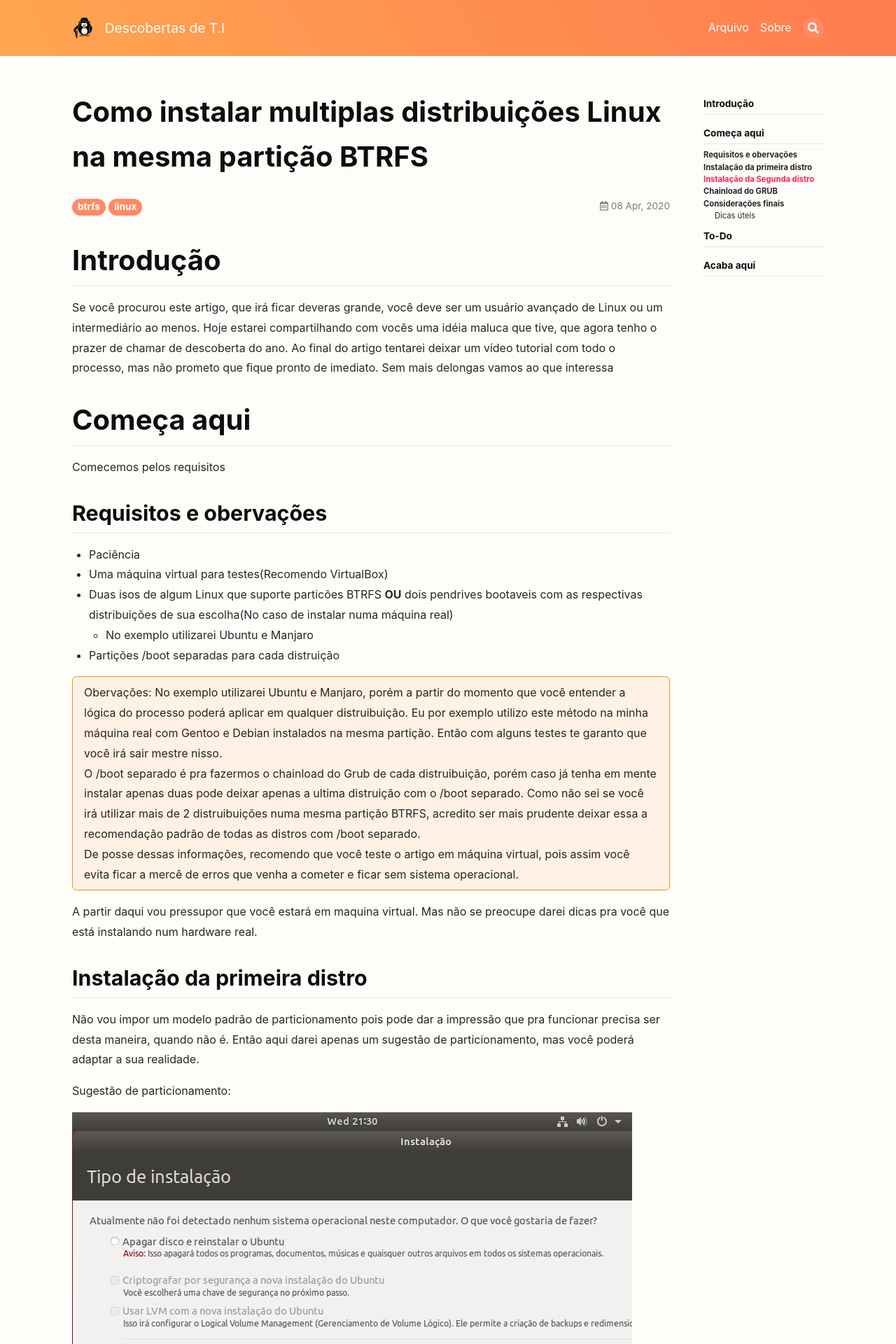
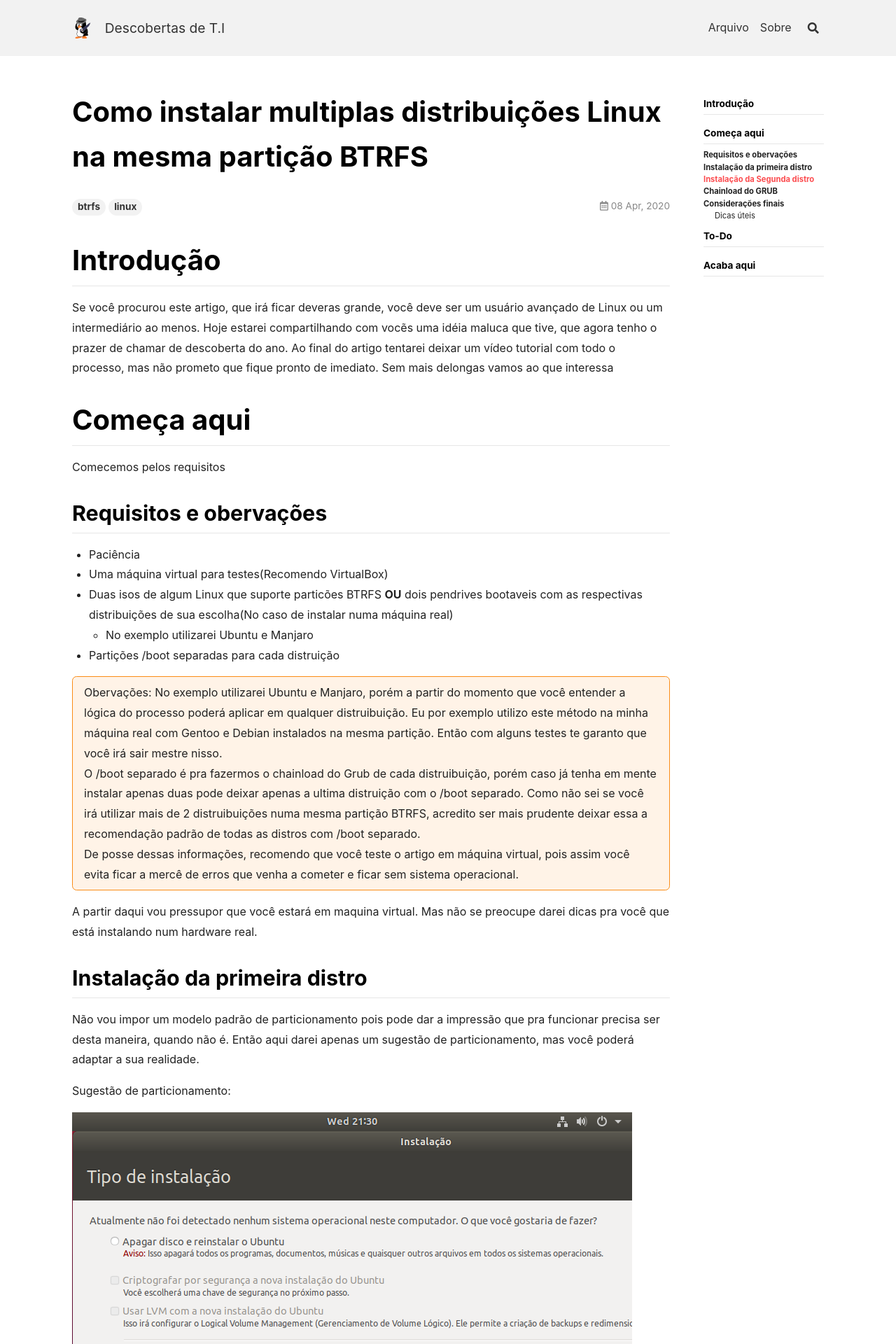
Before and after one commit to descobertasdeti/descobertasdeti.github.io, a Jekyll site: the page built from _posts/2020-04-08-como-instalar-multiplas-distribuicoes-na-mesma-particao-btrfs.md, in a window 1280 px wide. Shown: the top 1920 px of the page at 70% size. Built offline with Jekyll 4.4.1, drawn with Linux system fonts in a browser that asks for light colours; nearby versions of some CDN libraries; comment, search, counter and statistics services are not loaded.

Commit message:
Update some files

````diff
--- a/_config.yml
+++ b/_config.yml
@@ -16,8 +16,8 @@
 
 ## => Site Settings
 ##############################
-text_skin: orange # "default" (default), "dark", "forest", "ocean", "chocolate", "orange"
-highlight_theme: default # "default" (default), "tomorrow", "tomorrow-night", "tomorrow-night-eighties", "tomorrow-night-blue", "tomorrow-night-bright"
+text_skin: default # "default" (default), "dark", "forest", "ocean", "chocolate", "orange"
+highlight_theme: tomorrow-night-bright # "default" (default), "tomorrow", "tomorrow-night", "tomorrow-night-eighties", "tomorrow-night-blue", "tomorrow-night-bright"
 url     : # the base hostname & protocol for your site e.g. https://www.someone.com
 baseurl : # does not include hostname
 title   : Descobertas de T.I
@@ -36,7 +36,7 @@ author:
   type      : person # "person" (default), "organization"
   name      : Tiago J. Silva
   url       :
-  avatar    : /assets/images/bio-photo.jpg # path or url of avatar image (square)
+  avatar    : /assets/images/bio-photo.png # path or url of avatar image (square)
   bio       : Apaixonado por tecnologia e com curiosidade aguçada, procuro sempre ensinar a qualquer um que queira aprender. Acredite! Juntos podemos simplificar a tecnologia!
   email     : tiagojsvla@gmaiil.com
   facebook  : # "user_name" the last part of your profile url, e.g. https://www.facebook.com/user_name
--- a/_posts/2020-04-08-como-instalar-multiplas-distribuicoes-na-mesma-particao-btrfs.md
+++ b/_posts/2020-04-08-como-instalar-multiplas-distribuicoes-na-mesma-particao-btrfs.md
@@ -183,7 +183,7 @@ Para tal, adicione o seguinte no /etc/fstab:<br/>
 Dica: Ao copiar os comandos a seguir, o '#' antes de cada comando indica que você deve estar logado como root, para executar os comandos.
 {:.success}
 
-`# mkdir /btrfs`
+`# mkdir /btrfs`<br/>
 `# nano /etc/fstab`
 ```
 UUID=<UUID da partição BTRFS> /btrfs          btrfs  defaults,subvolid=5 0 0
````
Also changed, not shown: Gemfile.lock, _includes/svg/logo.svg, assets/images/bio-photo.jpg (deleted), assets/images/bio-photo.png (added).
